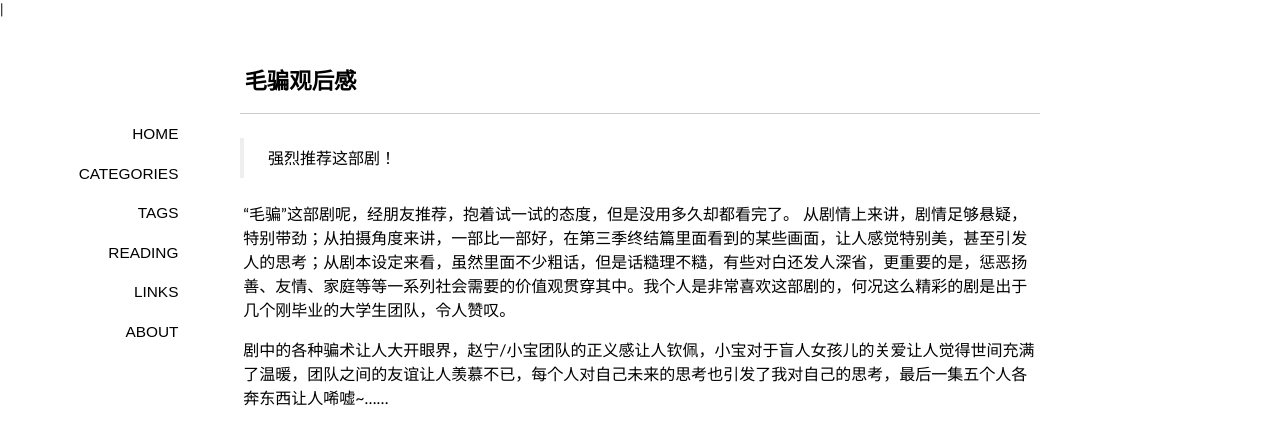
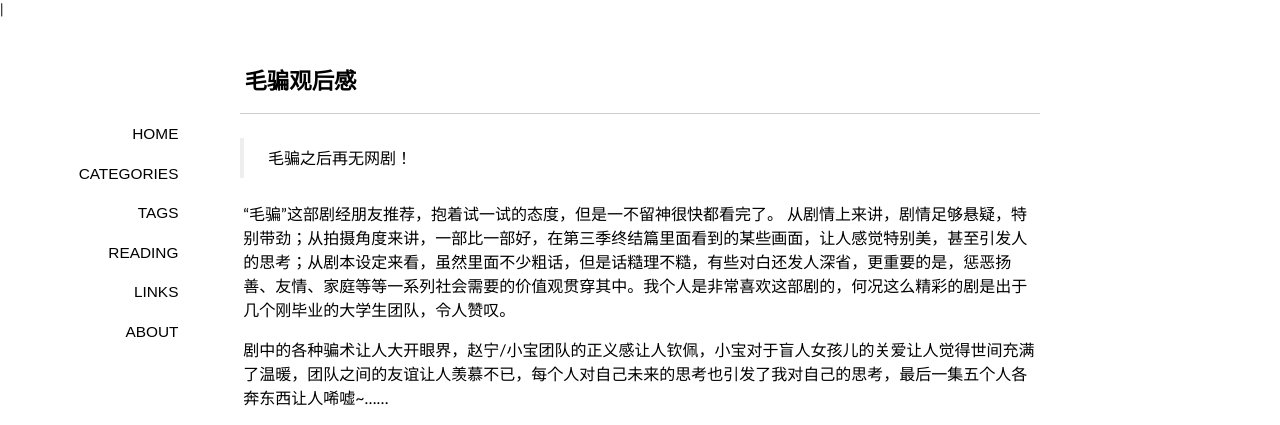
Before and after one commit to PianoCat/PianoCat.github.io, a Jekyll site: the page built from _posts/2016-10-08-毛骗之后再无网剧.md, in a window 1280 px wide and 900 px high, cut to the strip 0-425 px from the top of the window. Built offline with Jekyll 4.4.1, drawn with Linux system fonts in a browser that asks for light colours; some web fonts are replaced; comment, search, counter and statistics services are not loaded.

Commit message:
modify mp

```diff
--- a/_posts/2016-10-08-毛骗观后感.md
+++ b/_posts/2016-10-08-毛骗之后再无网剧.md
@@ -5,9 +5,9 @@ category: 影视
 tags: [悬疑,犯罪,毛骗,影视]
 ---
 
-> 强烈推荐这部剧！
+> 毛骗之后再无网剧！
 
-“毛骗”这部剧呢，经朋友推荐，抱着试一试的态度，但是没用多久却都看完了。
+“毛骗”这部剧经朋友推荐，抱着试一试的态度，但是一不留神很快都看完了。
 从剧情上来讲，剧情足够悬疑，特别带劲；从拍摄角度来讲，一部比一部好，在第三季终结篇里面看到的某些画面，让人感觉特别美，甚至引发人的思考；从剧本设定来看，虽然里面不少粗话，但是话糙理不糙，有些对白还发人深省，更重要的是，惩恶扬善、友情、家庭等等一系列社会需要的价值观贯穿其中。我个人是非常喜欢这部剧的，何况这么精彩的剧是出于几个刚毕业的大学生团队，令人赞叹。
 
 剧中的各种骗术让人大开眼界，赵宁/小宝团队的正义感让人钦佩，小宝对于盲人女孩儿的关爱让人觉得世间充满了温暖，团队之间的友谊让人羡慕不已，每个人对自己未来的思考也引发了我对自己的思考，最后一集五个人各奔东西让人唏嘘~……
```
